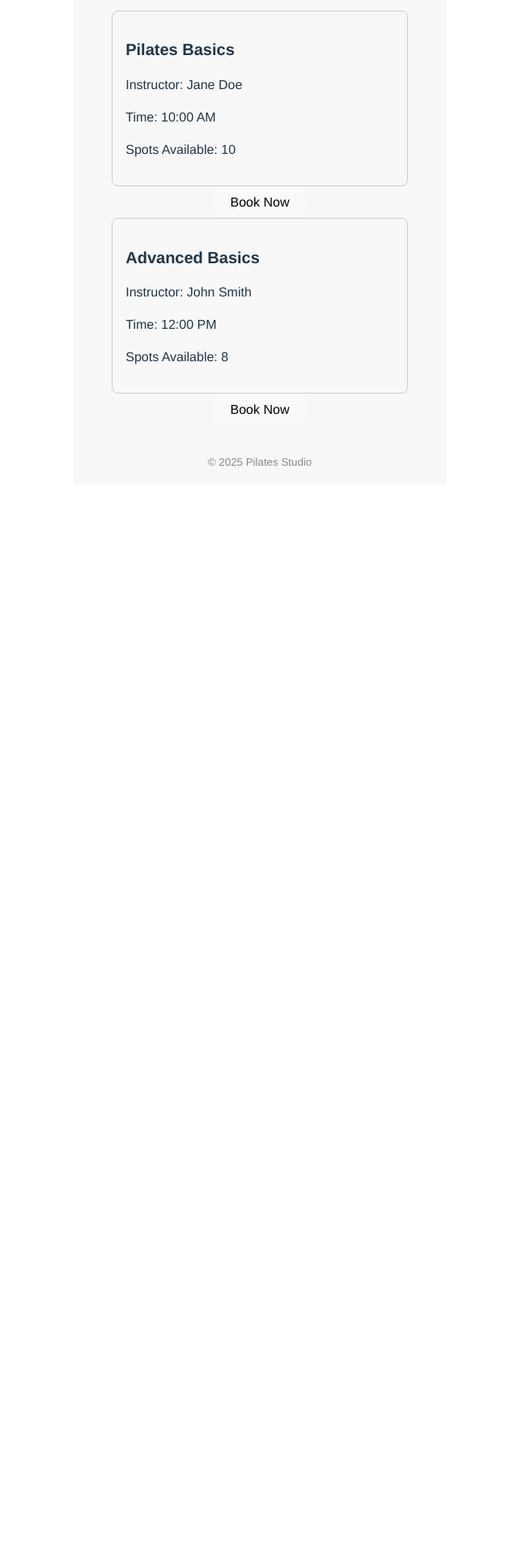
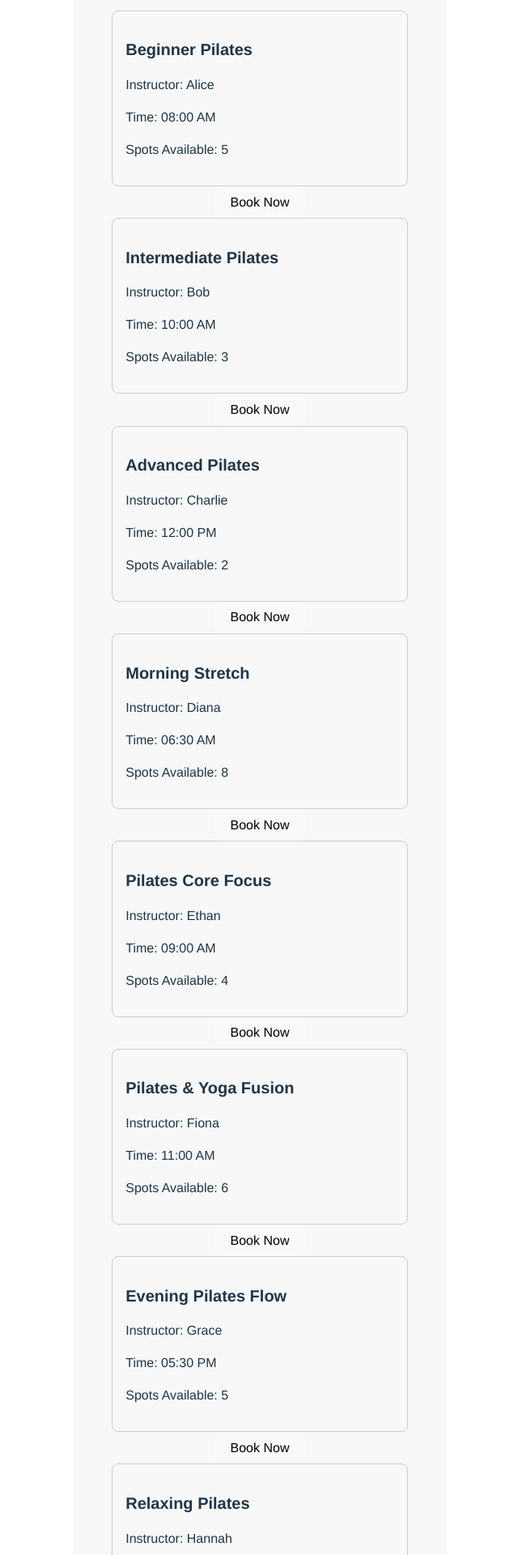
Before and after one commit to deliapater/Pilates-Studio-App, a Vue app: page /bookings in a window 1280 px wide. Shown: the part 420-2340 px from the top of the page at 81% size, without its empty margins (319-959 px from the left). Before the commit the page ends 1050 px from the top, so only its background shows below. Built offline with nearby package versions, Linux system fonts and the light colour scheme.

Commit message:
adds more dummy data

```diff
--- a/src/data/classes.js
+++ b/src/data/classes.js
@@ -1,4 +1,11 @@
 export const classes = [
-  { id: 1, className: 'Pilates Basics', instructor: 'Jane Doe', time: '10:00 AM', spots: 10 },
-  { id: 2, className: 'Advanced Basics', instructor: 'John Smith', time: '12:00 PM', spots: 8 }
+  { id: 1, className: "Beginner Pilates", instructor: "Alice", time: "08:00 AM", spots: 5 },
+  { id: 2, className: "Intermediate Pilates", instructor: "Bob", time: "10:00 AM", spots: 3 },
+  { id: 3, className: "Advanced Pilates", instructor: "Charlie", time: "12:00 PM", spots: 2 },
+  { id: 4, className: "Morning Stretch", instructor: "Diana", time: "06:30 AM", spots: 8 },
+  { id: 5, className: "Pilates Core Focus", instructor: "Ethan", time: "09:00 AM", spots: 4 },
+  { id: 6, className: "Pilates & Yoga Fusion", instructor: "Fiona", time: "11:00 AM", spots: 6 },
+  { id: 7, className: "Evening Pilates Flow", instructor: "Grace", time: "05:30 PM", spots: 5 },
+  { id: 8, className: "Relaxing Pilates", instructor: "Hannah", time: "07:00 PM", spots: 7 },
+  { id: 9, className: "Power Pilates", instructor: "Ian", time: "06:00 PM", spots: 3 }
 ];
```
